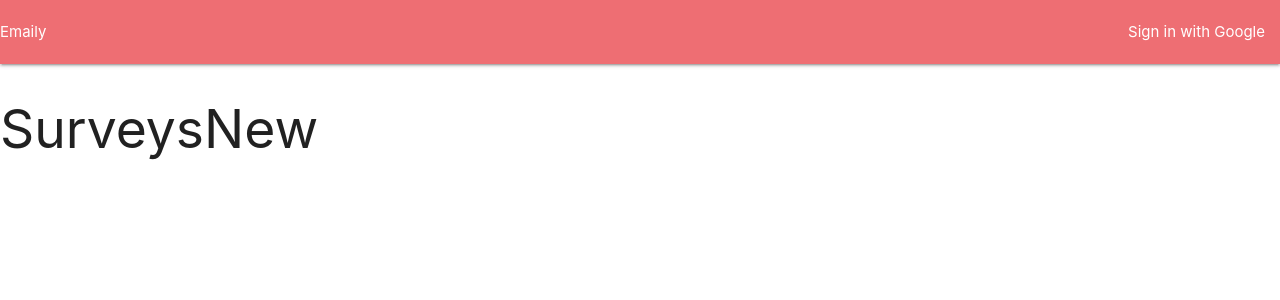
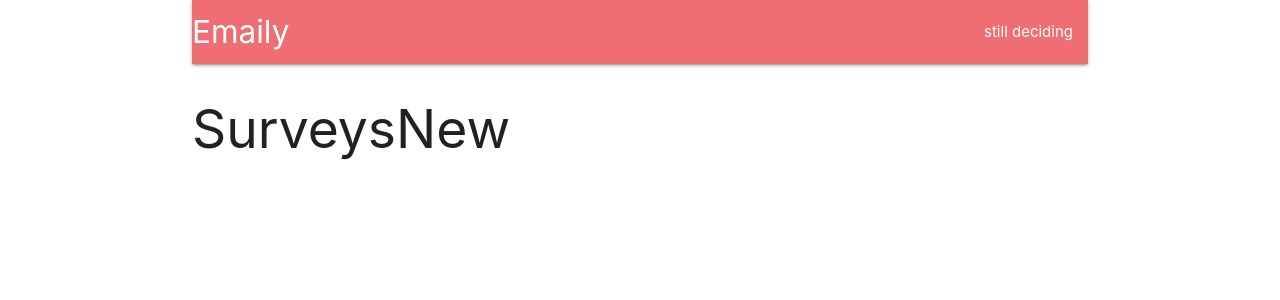
Before and after one commit to mark-wallace/node-server, a React (Create React App) app in the folder client/: page /surveys/new in a window 1280 px wide. Shown: the top 300 px of the page. Built offline with nearby package versions, Linux system fonts and the light colour scheme; no server answers.

Commit message:
wired auth into header

```diff
--- a/client/package.json
+++ b/client/package.json
@@ -6,6 +6,7 @@
     "@testing-library/jest-dom": "^5.14.1",
     "@testing-library/react": "^11.2.7",
     "@testing-library/user-event": "^12.8.3",
+    "axios": "^0.21.1",
     "http-proxy-middleware": "^1.3.1",
     "materialize-css": "^1.0.0",
     "react": "^17.0.2",
@@ -14,6 +15,7 @@
     "react-router-dom": "^5.2.0",
     "react-scripts": "4.0.3",
     "redux": "^4.1.0",
+    "redux-thunk": "^2.3.0",
     "web-vitals": "^1.1.2"
   },
   "scripts": {
--- /dev/null
+++ b/client/src/actions/index.js
@@ -0,0 +1,15 @@
+import axios from "axios";
+import { FETCH_USER } from "./types";
+
+// export const fetchUser = () => {
+//   return function (dispatch) {
+//     axios
+//       .get("/api/current_user")
+//       .then((res) => dispatch({ type: FETCH_USER, payload: res }));
+//   };
+// };
+export const fetchUser = () => async (dispatch) => {
+  const res = await axios.get("/api/current_user");
+  console.log("fetch_user res ", res); //data is being returned as an empty string?
+  dispatch({ type: FETCH_USER, payload: res.data });
+};
--- /dev/null
+++ b/client/src/actions/types.js
@@ -0,0 +1 @@
+export const FETCH_USER = "fetch_user";
--- a/client/src/components/App.js
+++ b/client/src/components/App.js
@@ -1,13 +1,21 @@
-import React from "react";
+import React, { Component } from "react";
 import { BrowserRouter, Route } from "react-router-dom";
+import { connect } from "react-redux";
+import * as actions from "../actions";
+
 import Header from "./Header";
 const Landing = () => <h2>Landing</h2>;
 const Dashboard = () => <h2>Dashboard</h2>;
 const SurveysNew = () => <h2>SurveysNew</h2>;
 
-const App = () => {
+class App extends Component {
+  componentDidMount() {
+    this.props.fetchUser();
+  }
+
+  render() {
     return (
-    <div>
+      <div className="container">
         <BrowserRouter>
           <Header />
           <Route exact path="/" component={Landing} />
@@ -16,6 +24,7 @@ const App = () => {
         </BrowserRouter>
       </div>
     );
-};
+  }
+}
 
-export default App;
+export default connect(null, actions)(App);
--- a/client/src/components/Header.js
+++ b/client/src/components/Header.js
@@ -1,14 +1,25 @@
 import React, { Component } from "react";
+import { connect } from "react-redux";
 
 class Header extends Component {
+  renderContent() {
+    switch (this.props.auth) {
+      case null:
+        return "still deciding";
+      case false:
+        return "im logged out";
+      default:
+        return "im logged in";
+    }
+  }
   render() {
     return (
       <nav>
         <div className="nav-wrapper">
-          <a className="left-brand-logo">Emaily</a>
+          <a className="brand-logo">Emaily</a>
           <ul className="right">
             <li>
-              <a>Sign in with Google</a>
+              <a>{this.renderContent()}</a>
             </li>
           </ul>
         </div>
@@ -16,4 +27,9 @@ class Header extends Component {
     );
   }
 }
-export default Header;
+
+function mapStateToProps(state) {
+  return { auth: state.auth };
+}
+
+export default connect(mapStateToProps)(Header);
--- a/client/src/index.js
+++ b/client/src/index.js
@@ -3,11 +3,12 @@ import React from "react";
 import ReactDOM from "react-dom";
 import { Provider } from "react-redux";
 import { createStore, applyMiddleware } from "redux";
+import reduxThunk from "redux-thunk";
 
 import App from "./components/App";
 import reducers from "./reducers";
 
-const store = createStore(() => reducers, {}, applyMiddleware());
+const store = createStore(reducers, {}, applyMiddleware(reduxThunk));
 
 ReactDOM.render(
   <Provider store={store}>
--- a/client/src/reducers/authReducer.js
+++ b/client/src/reducers/authReducer.js
@@ -1,5 +1,10 @@
-export default function (state = {}, action) {
+import { FETCH_USER } from "../actions/types";
+
+export default function authReducer(state = null, action) {
+  console.log("authReducer: ", action.type);
   switch (action.type) {
+    case FETCH_USER:
+      return action.payload || false;
     default:
       return state;
   }
```
Also changed, not shown: 1 other file (tests, documents, lock files or other folders). Lines whose indentation alone changed are shown as unchanged.
